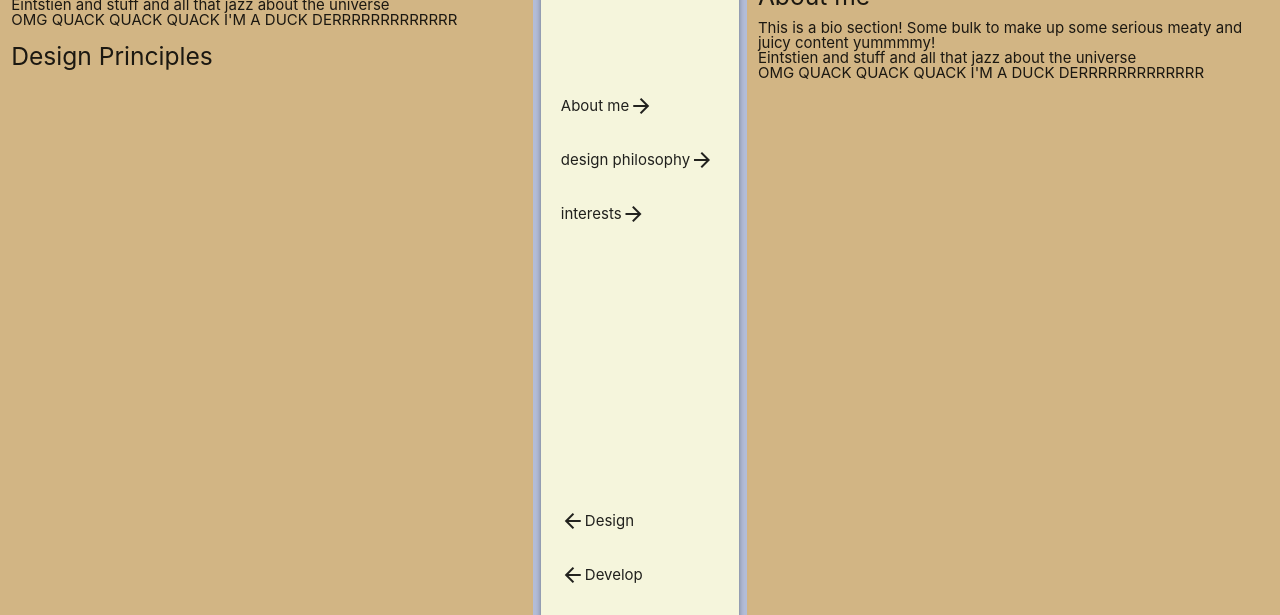
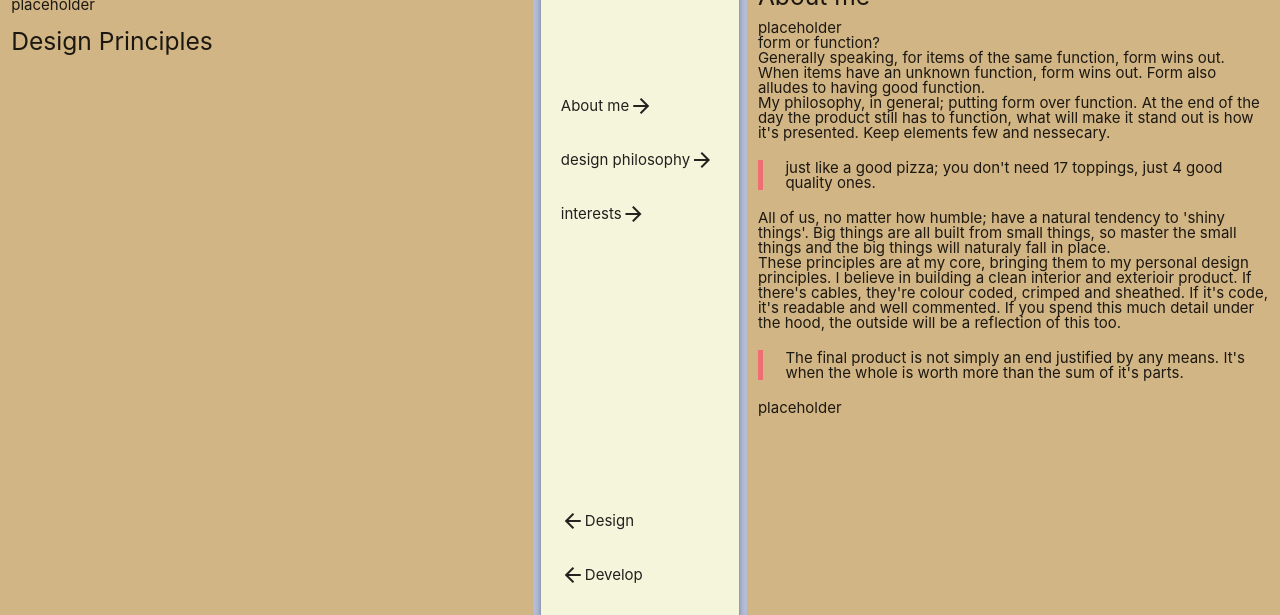
Before and after one commit to wannabewayno/Project-Space_upheaval, a plain HTML site: page index.html in a window 1280 px wide. Shown: the part 897-1512 px from the top of the page. Drawn offline with nearby package versions, Linux system fonts and the light colour scheme; a web font is replaced by a local one.

Commit message:
updated placeholders

```diff
--- a/index.html
+++ b/index.html
@@ -52,14 +52,13 @@
                      <!--Tabbed content  -->
                     <div class="vtab-content-container">
                         <article id="design">
-                            This is a bio section!
-                            Some bulk to make up some serious meaty and juicy content yummmmy!
+                          placeholder
                         </article>
                         <article id="develop">
-                            Eintstien and stuff and all that jazz about the universe
+                            more placeholder
                         </article>
                         <article id="deploy">
-                            OMG QUACK QUACK QUACK I'M A DUCK DERRRRRRRRRRRRR
+                           placeholder
                         </article>
                     </div>
                     <h5 class="bottom">Design Principles</h5>
@@ -86,14 +85,38 @@
                 <!-- Tabbed content -->
                 <div class="vtab-container">
                     <article id="bio">
-                       This is a bio section!
-                       Some bulk to make up some serious meaty and juicy content yummmmy!
+                       placeholder
                     </article>
                     <article id="philosophy">
-                        Eintstien and stuff and all that jazz about the universe
+                        <p class="font-italic">
+                            form or function?
+                        </p>
+                        <p>
+                            Generally speaking, for items of the same function, form wins out. When items have an unknown function, form wins out.
+                            Form also alludes to having good function.
+                        </p>
+                        <p>
+                            My philosophy, in general; putting form over function. At the end of the day the product still has to function, what will make it stand out is how it's presented.
+                            Keep elements few and nessecary.
+                        </p>
+                        <blockquote class="blockquote">
+                            just like a good pizza; you don't need 17 toppings, just 4 good quality ones.
+                        </blockquote>
+                        <p>
+                            All of us, no matter how humble; have a natural tendency to 'shiny things'.
+                            Big things are all built from small things, so master the small things and the big things will naturaly fall in place.
+                        </p>
+                        <p>
+                            These principles are at my core, bringing them to my personal design principles. I believe in building a clean interior and exterioir product.
+                            If there's cables, they're colour coded, crimped and sheathed.
+                            If it's code, it's readable and well commented. If you spend this much detail under the hood, the outside will be a reflection of this too.
+                        </p>
+                        <blockquote class="blockquote">
+                            The final product is not simply an end justified by any means. It's when the whole is worth more than the sum of it's parts.
+                        </blockquote>
                     </article>
                     <article id="ducks">
-                        OMG QUACK QUACK QUACK I'M A DUCK DERRRRRRRRRRRRR
+                       placeholder
                     </article>
                 </div>
             </div>
```
